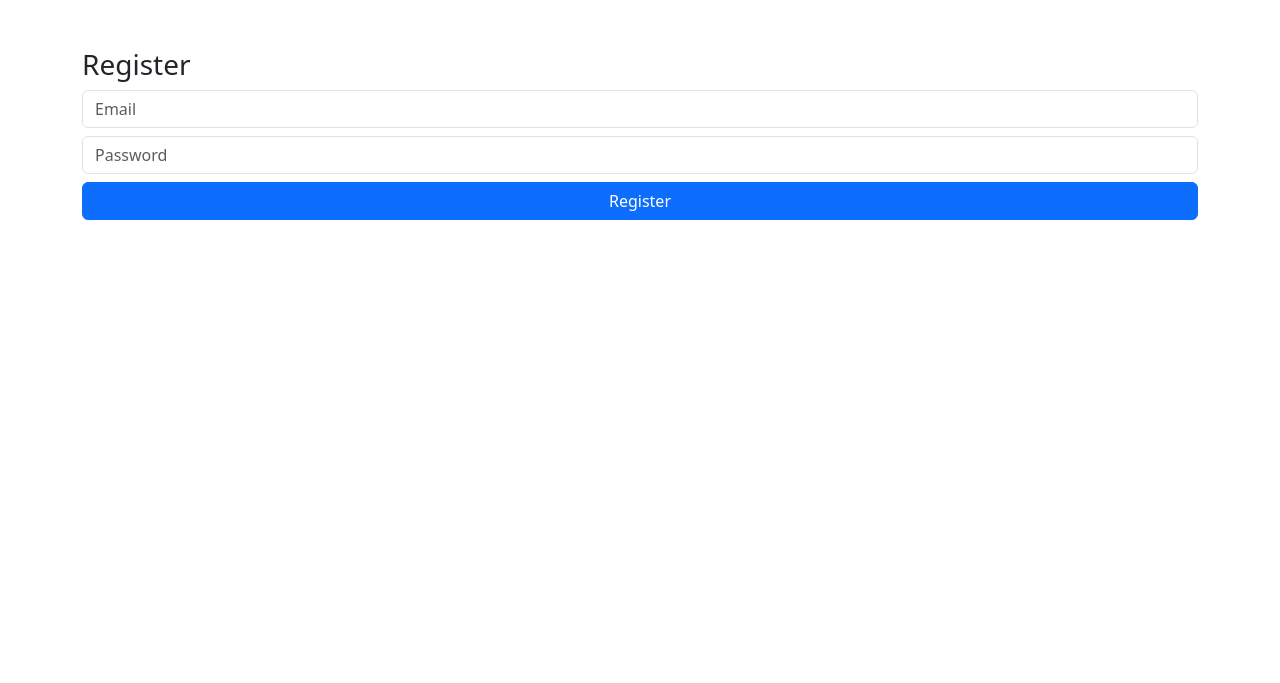
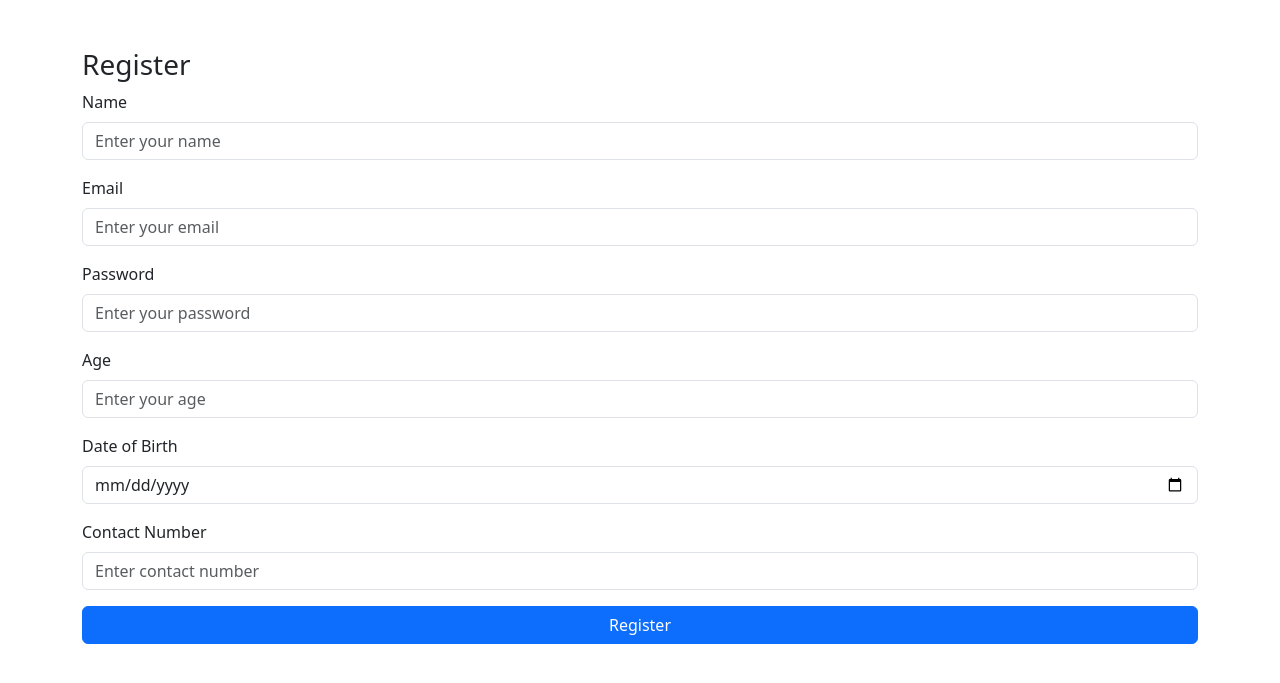
Before and after one commit to kasikanisairam/HCLUserProfileProject, a PHP site: page /public/register.html in a window 1280 px wide. Shown: the top 683 px of the page. Run offline with PHP 8.4, Linux system fonts and the light colour scheme.

Commit message:
Added the changes

```diff
--- a/js/login.js
+++ b/js/login.js
@@ -41,7 +41,7 @@ $("#loginBtn").click(function () {
                 localStorage.setItem("session_token", res.token);
                 window.location.href = "profile.html";
             }else{
-                 localStorage.setItem("session_token", res.token);
+                // localStorage.setItem("session_token", res.token);
                  alert(res.message);
             }
 
--- a/js/register.js
+++ b/js/register.js
@@ -1,6 +1,11 @@
 $("#registerBtn").click(function () {
-    let email = $("#email").val().trim();
-    let password = $("#password").val().trim();
+    const email = $("#email").val().trim();
+    const password = $("#password").val().trim();
+    const name = $("#name").val().trim();
+    const age = $("#age").val().trim();
+    const dob = $("#dob").val().trim();
+    const contact = $("#contact").val().trim();
+
 
     // Email regex
     let emailPattern = /^[^\s@]+@[^\s@]+\.[^\s@]+$/;
@@ -8,23 +13,80 @@ $("#registerBtn").click(function () {
     // Clear previous errors
     $(".error").remove();
 
+
+    function showError(selector, message) {
+        $(selector).after(`<div class="text-danger error">${message}</div>`);
+        $(selector).focus();
+    }
+    console.log("Update button clicked");
+
+
+
+    // Name validation
+    if (name === "") {
+        showError("#name", "Name is required");
+        return;
+    }
+    if (name.length < 3) {
+        showError("#name", "Name must be at least 3 characters");
+        return;
+    }
     // Email validation
     if (email === "") {
-        $("#email").after('<div class="text-danger error">Email is required</div>');
+        showError("#email", "Email is required");
         return;
     }
     if (!emailPattern.test(email)) {
-        $("#email").after('<div class="text-danger error">Enter a valid email</div>');
+        showError("#email", "Enter a valid email");
         return;
     }
 
     // Password validation
     if (password === "") {
-        $("#password").after('<div class="text-danger error">Password is required</div>');
+        showError("#password", "password is required");
         return;
     }
     if (password.length < 6) {
-        $("#password").after('<div class="text-danger error">Password must be at least 6 characters</div>');
+        showError("#password", "Password must be at least 6 characters");
+        return;
+    }
+
+    // Age validation
+    if (age === "") {
+        showError("#age", "Age is required");
+        return;
+    }
+    if (age < 1 || age > 120) {
+        showError("#age", "Enter a valid age (1–120)");
+        return;
+    }
+
+    // DOB validation
+    if (dob === "") {
+        showError("#dob", "Date of birth is required");
+        return;
+    }
+    if (new Date(dob) > new Date()) {
+        showError("#dob", "DOB cannot be a future date");
+        return;
+    }
+
+    // Contact validation
+    let phonePattern = /^[0-9]{10}$/;
+    if (contact === "") {
+        showError("#contact", "Contact number is required");
+        return;
+    }
+    if (!phonePattern.test(contact)) {
+        showError("#contact", "Enter a valid 10-digit contact number");
+        return;
+    }
+
+
+
+    // Basic validation
+    if (!name || !age || !dob || !contact) {
+        alert("All fields are required");
         return;
     }
 
@@ -32,8 +94,12 @@ $("#registerBtn").click(function () {
         url: "../backend/register.php",
         method: "POST",
         data: {
-            email: $("#email").val(),
-            password: $("#password").val()
+            email: email,
+            password: password,
+            name: name,
+            age: age,
+            dob: dob,
+            contact: contact
         },
         success: function (res) {
             alert(res);
--- a/public/register.html
+++ b/public/register.html
@@ -7,8 +7,33 @@
 <body class="container mt-5">
 
 <h3>Register</h3>
-<input class="form-control mb-2" id="email" placeholder="Email">
-<input class="form-control mb-2" id="password" type="password" placeholder="Password">
+<div class="mb-3">
+    <label for="name" class="form-label">Name</label>
+    <input type="text" class="form-control" id="name" placeholder="Enter your name">
+</div>
+<div class="mb-3">
+    <label for="email"  class="form-label">Email</label>
+    <input type="text" class="form-control" id="email" placeholder="Enter your email">
+</div>
+<div class="mb-3">
+    <label for="password" class="form-label">Password</label>
+    <input type="password" class="form-control" id="password"  placeholder="Enter your password">
+</div>
+
+<div class="mb-3">
+    <label for="age" class="form-label">Age</label>
+    <input type="number" class="form-control" id="age" placeholder="Enter your age">
+</div>
+
+<div class="mb-3">
+    <label for="dob" class="form-label">Date of Birth</label>
+    <input type="date" class="form-control" id="dob">
+</div>
+
+<div class="mb-3">
+    <label for="contact" class="form-label">Contact Number</label>
+    <input type="text" class="form-control" id="contact" placeholder="Enter contact number">
+</div>
 <button class="btn btn-primary" id="registerBtn">Register</button>
 
 <script src="https://code.jquery.com/jquery-3.7.1.min.js"></script>
```
Also changed, not shown: backend/register.php (+25 -6 lines).
